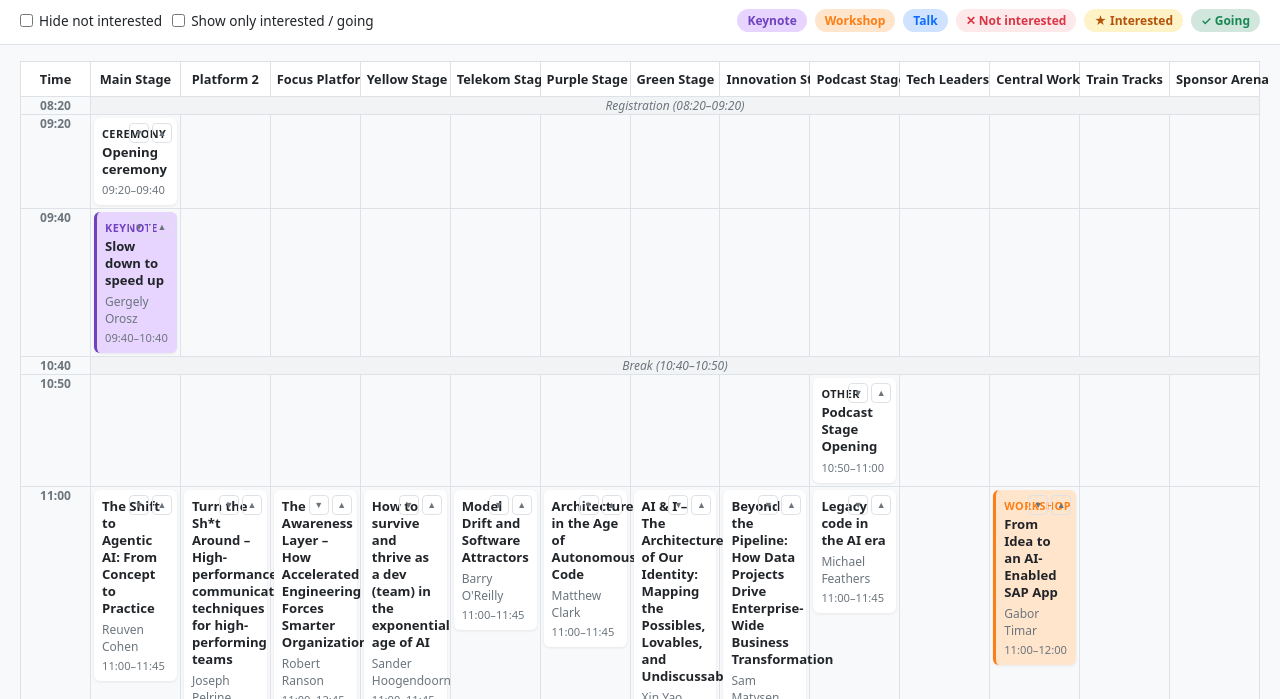
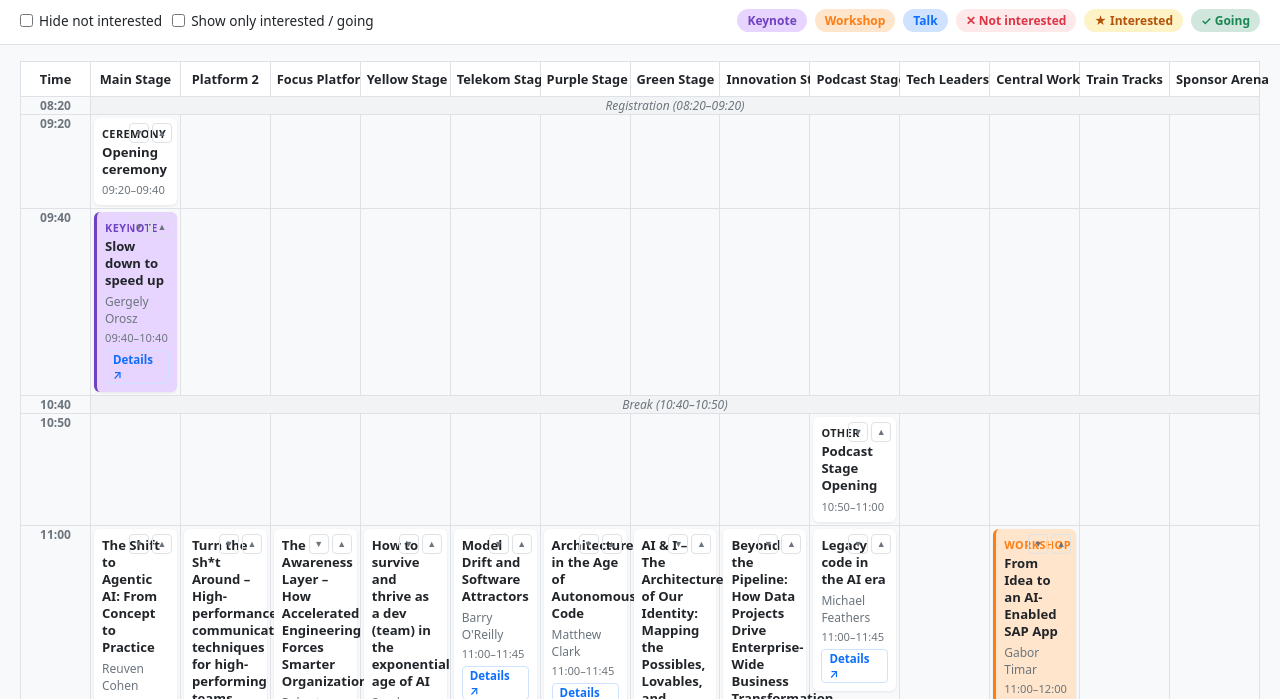
Before and after one commit to defaultbranch/craft-budapest-2026, a plain HTML site: page docs/index.html in a window 1280 px wide. Shown: the part 101-800 px from the top of the page. Drawn offline with Linux system fonts and the light colour scheme.

Commit message:
add details button

```diff
--- a/docs/schedule.css
+++ b/docs/schedule.css
@@ -47,7 +47,6 @@ td.empty-cell { background: var(--bg); }
 
 /* ── CARD ── */
 .card { background: var(--card); border-radius: var(--radius); padding: 8px; margin: 3px; box-shadow: var(--shadow); cursor: default; transition: box-shadow .15s; position: relative; }
-.card[data-url] { cursor: pointer; }
 .card:hover { box-shadow: 0 3px 8px rgba(0,0,0,.14); }
 /* ── CARD STATE ── */
 .card.state-not-interested { background: var(--ni-light); border-left: 3px solid var(--ni); opacity: .7; }
@@ -70,6 +69,8 @@ td.empty-cell { background: var(--bg); }
 .card-title a:hover { text-decoration: underline; }
 .card-speakers { font-size: .75rem; color: var(--muted); }
 .card-time { font-size: .7rem; color: var(--muted); margin-top: 3px; }
+.card-details-btn { display: inline-block; margin-top: 5px; font-size: .72rem; font-weight: 600; color: var(--accent); text-decoration: none; border: 1px solid var(--accent-light); border-radius: 4px; padding: 1px 7px; transition: background .15s; }
+.card-details-btn:hover { background: var(--accent-light); }
 .card-state-btns { position: absolute; top: 5px; right: 5px; display: flex; gap: 3px; }
 .card-down-btn, .card-up-btn { background: none; border: 1px solid var(--border); border-radius: 4px; width: 20px; height: 20px; cursor: pointer; font-size: 9px; display: flex; align-items: center; justify-content: center; transition: background .15s, border-color .15s, color .15s; padding: 0; color: var(--muted); }
 .card-down-btn:hover { background: var(--ni-light); border-color: var(--ni); color: var(--ni); }
--- a/docs/schedule.js
+++ b/docs/schedule.js
@@ -68,8 +68,7 @@ document.addEventListener('click', function (e) {
   if (e.target.closest('a')) return; // let title links through
   if (e.target.closest('.card-up-btn')) { promote(card.dataset.eid); return; }
   if (e.target.closest('.card-down-btn')) { demote(card.dataset.eid); return; }
-  const url = card.dataset.url;
-  if (url) window.open(url, '_blank', 'noopener');
+  // card body click does nothing — use the Details button to navigate
 });
 
 function eventId(e) {
@@ -103,16 +102,18 @@ function cardHTML(e, showStage) {
   const upExtra = state === 'going' ? ' going' : state === 'interested' ? ' interested' : '';
   const downTitle = state === 'not-interested' ? 'Not interested – click to restore' : 'Click to mark as not interested';
   const upTitle = state === 'going' ? 'Going – click to demote' : state === 'interested' ? 'Interested – click to promote to Going' : 'Click to mark as interested';
-  return `<div class="${cardClass}" data-eid="${eid}"${urlAttr}${e.url ? ' title="Open session page"' : ''}>
+  const detailsBtn = e.url ? `<a class="card-details-btn" href="${e.url}" target="_blank" rel="noopener">Details ↗</a>` : '';
+  return `<div class="${cardClass}" data-eid="${eid}"${urlAttr}>
     <div class="card-state-btns">
       <button class="card-down-btn${downActive}" title="${downTitle}" aria-label="${downTitle}">▼</button>
       <button class="card-up-btn${upExtra}" title="${upTitle}" aria-label="${upTitle}">▲</button>
     </div>
     ${e.type !== 'talk' ? `<div class="card-type ${e.type}">${e.type}</div>` : ''}
     ${showStage && e.stage ? `<div class="stage-label">${e.stage}</div>` : ''}
-    <div class="card-title">${titleHTML}</div>
+    <div class="card-title">${e.title}</div>
     ${e.speakers && e.speakers.length ? `<div class="card-speakers">${e.speakers.join(', ')}</div>` : ''}
     <div class="card-time">${e.start}–${e.end}</div>
+    ${detailsBtn}
   </div>`;
 }
 
```
